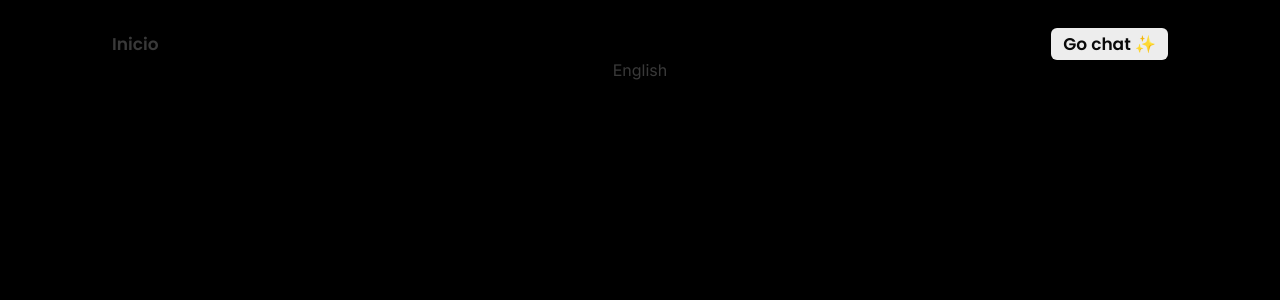
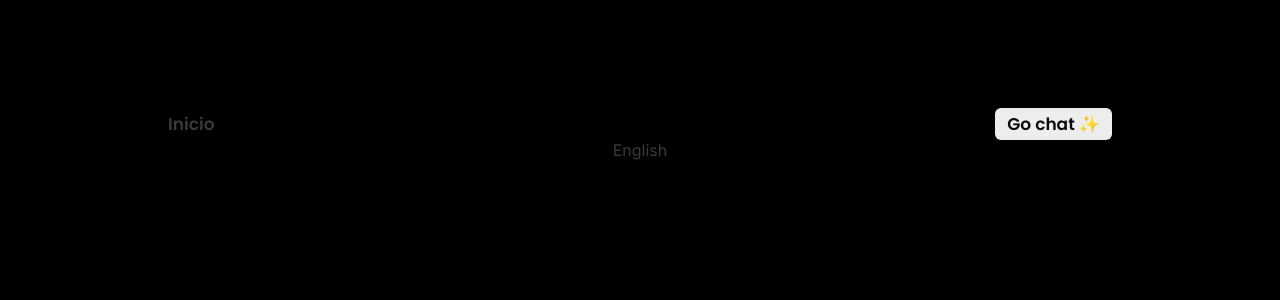
Before and after one commit to sebastianterleira/IAProyect, a Next.js app in the folder ia-proyect/: page / in a window 1280 px wide. Shown: the top 300 px of the page. Built offline with nearby package versions, Linux system fonts and the light colour scheme.

Commit message:
Add: styles

```diff
--- a/ia-proyect/styles/Home/page.module.css
+++ b/ia-proyect/styles/Home/page.module.css
@@ -4,4 +4,8 @@
 	align-items: center;
 	justify-content: flex-start;
 	min-height: 100vh;
+	width: 100%;
+	text-align: center;
+	margin: 5rem auto 0;
+	padding: 0 3.5rem;
 }
```
